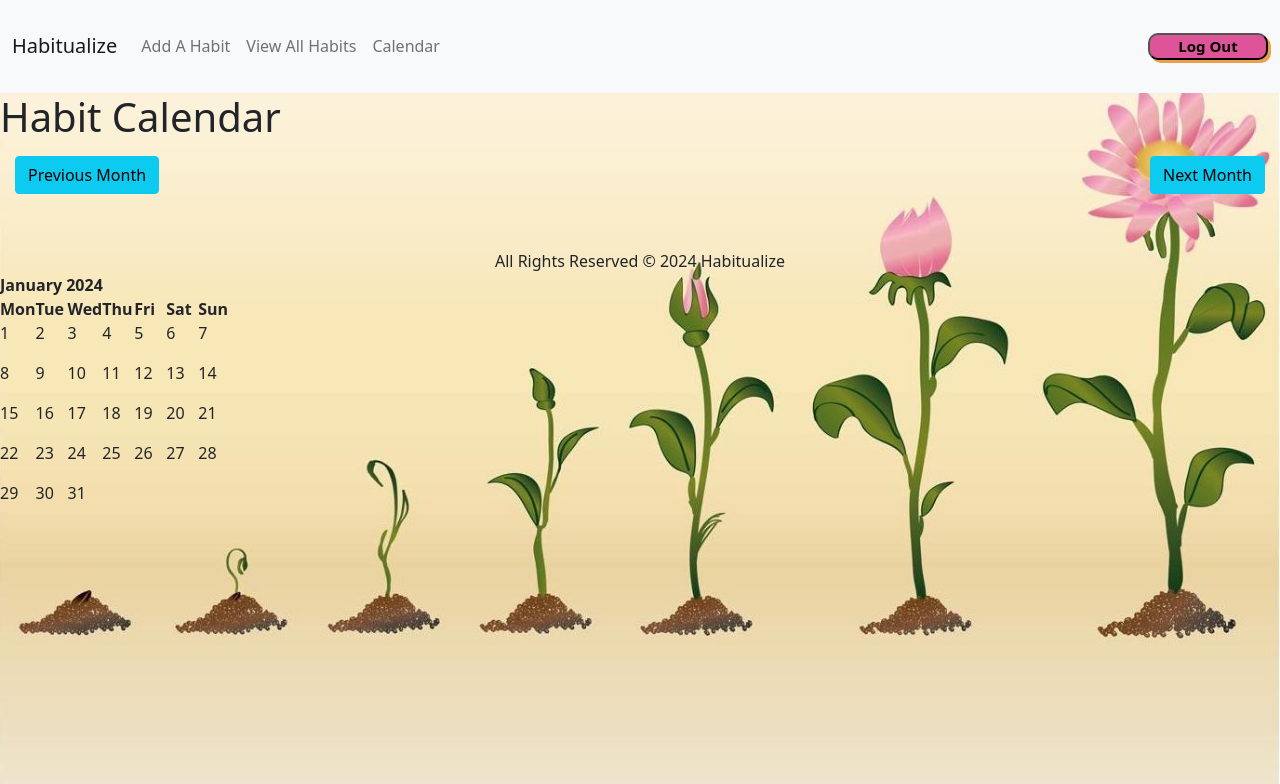
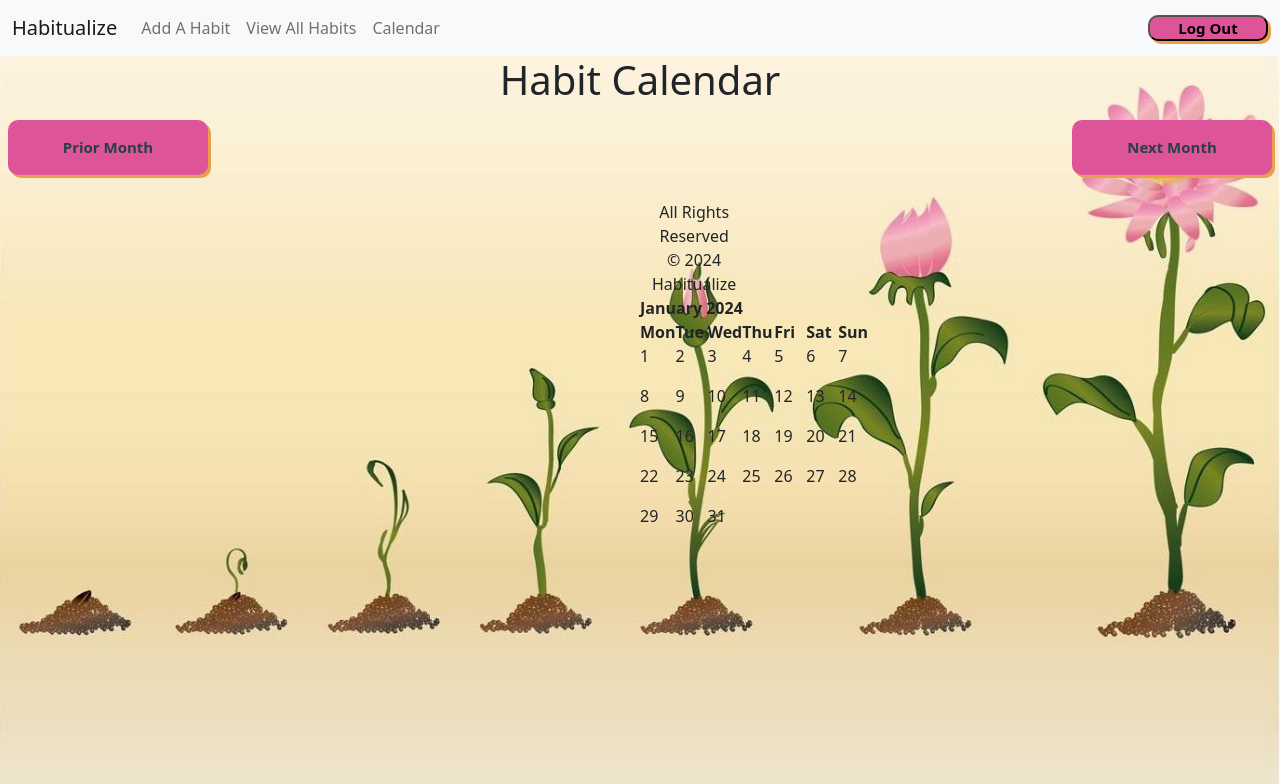
Before and after one commit to harmonica23/habitualize, a Django app: page /calendar/ in a window 1280 px wide. Shown: the top 784 px of the page. Run offline with Django 5.2, Linux system fonts and the light colour scheme; the visitor is signed in with stand-in values (Sample User, id 1); data that the repository does not hold is empty.

Commit message:
form fix and calendar css

```diff
--- a/habitualize/main_app/static/css/style.css
+++ b/habitualize/main_app/static/css/style.css
@@ -38,9 +38,10 @@ main {
 }
 
 /* misc styles */
-.card, h1 {
+.card, h1, .order-by {
     margin-left: auto;
     margin-right: auto;
+    text-align: center;
 }
 
 .status-radio-group {
@@ -90,8 +91,6 @@ main {
 }
 
 .form_group,
-.submit-btn,
-.addevt-btn,
 label,
 input {
     display: flex;
@@ -119,9 +118,9 @@ input,
     box-shadow: 1px 2px 0px 0px #E99F4C;
 }
 
-.signup-btn, .login-btn, .submit-btn, .addevt-btn {
+.signup-btn, .login-btn, .submit-btn, .addevt-btn, .prev-month-left, .prev-month-right {
     padding: 15px;
-    margin: 25px 0px;
+    margin: auto;
     width: 290px;
     font-size: 15px;
     background: #DE5499;
@@ -142,17 +141,14 @@ input,
 
 input,
 label,
-p,
-.signup-btn,
-.submit-btn,
-.addevt-btn {
+p   {
     margin: auto;
 }
 /* sign up form end */
 
 
 /* login button make smaller */
-.login-btn, .submit-btn, .addevt-btn {
+.login-btn, .submit-btn, .addevt-btn, .signup-btn {
     padding: 0;
     max-width: 15vmin;
 }
@@ -161,12 +157,37 @@ p,
     box-shadow: none !important;
 }
 
+/* calendar page style */
 
+.prev-month-left {
+    float: left;
+    padding: 2vmin;
+    max-width: 25vmin;
+    text-align: center;
+    margin: 1vmin;
+    text-decoration: none;
+    color: #264143;
+}
 
+.prev-month-right {
+    float: right;
+    padding: 2vmin;
+    max-width: 25vmin;
+    text-align: center;
+    margin: 1vmin;
+    text-decoration: none;
+    color: #264143;
+}
+
+.calendar {
+    margin-left: 50%;
+    margin-right: 50%;
+}
 
 /* RACHEL css start */
 
-.left {
+
+/* .left {
     float: left;
 }
 
@@ -198,5 +219,5 @@ p,
     background: none;
     padding: 5px;
     width: 100%;
-}
+} */
 /* rachel css end */
--- a/habitualize/main_app/templates/base.html
+++ b/habitualize/main_app/templates/base.html
@@ -18,8 +18,8 @@
             <div class="container-fluid">
                 <a class="navbar-brand" href="{% url 'home' %}">Habitualize</a>
                 <button class="navbar-toggler" type="button" data-bs-toggle="collapse"
-                data-bs-target="#navbarSupportedContent" aria-controls="navbarSupportedContent" aria-expanded="false"
-                aria-label="Toggle navigation">
+                    data-bs-target="#navbarSupportedContent" aria-controls="navbarSupportedContent"
+                    aria-expanded="false" aria-label="Toggle navigation">
                     <span class="navbar-toggler-icon"></span>
                 </button>
                 <div class="collapse navbar-collapse" id="navbarSupportedContent">
--- a/habitualize/main_app/templates/calendar.html
+++ b/habitualize/main_app/templates/calendar.html
@@ -2,14 +2,19 @@
 {% block content %}
 
 <h1>Habit Calendar</h1>
+<a class="prev-month-left" href="{'% url 'cal:calendar' %}?{{ prev_month }}"> Prior Month </a>
+<a class="prev-month-right" href="{'% url 'cal:calendar' %}?{{ next_month }}"> Next Month </a>
 
-{{ calendar }}
-
-<div class="clearfix">
-	<a class="btn btn-info left" href="{'% url 'cal:calendar' %}?{{ prev_month }}"> Previous Month </a>
-	<a class="btn btn-info right" href="{'% url 'cal:calendar' %}?{{ next_month }}"> Next Month </a>
-</div>
 
 {{ current_date }}
 
+<br>
+<br>
+
+<div class="calendar">
+{{ calendar }}
+</div>
+
+
+
 {% endblock %}
--- a/habitualize/main_app/templates/habits/index.html
+++ b/habitualize/main_app/templates/habits/index.html
@@ -2,7 +2,7 @@
 {% block content %}
 
 <h1>Habits List</h1>
-<div>
+<div class="order-by">
   Order by:
   <a href="?order_by=created_at">Created at</a>
   or
```
Lines whose indentation alone changed are shown as unchanged.
